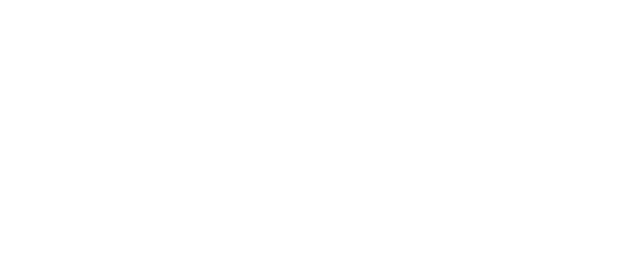
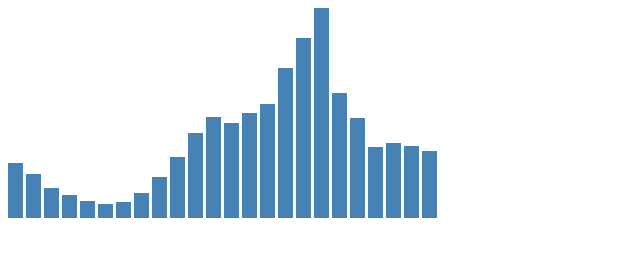
Before and after one commit to kronosGR/D3-practice, a plain HTML site: page 3. BarGraph/index.html in a window 1280 px wide. Shown: the whole page, without its empty margins (0-640 px from the left). Drawn offline with nearby package versions, Linux system fonts and the light colour scheme.

```diff
--- a/3. BarGraph/index.html
+++ b/3. BarGraph/index.html
@@ -10,9 +10,40 @@
 
 <body>
   <script src="https://d3js.org/d3.v7.min.js"></script>
+  <script>
+    const data = [55, 44, 30, 23, 17, 14, 16, 25, 41, 61, 85,
+      101, 95, 105, 114, 150, 180, 210, 125, 100, 71,
+      75, 72, 67
+    ];
 
-  <script>
+    const barWidth = 15;
+    const barPadding = 3;
 
+    const maxValue = d3.max(data)
+
+    // calculate x and y
+    const xloc = (d, i) => i * (barWidth + barPadding);
+    const yloc = (d) => maxValue - d;
+
+    // translator to position each bar
+    const translator = (d, i) => {
+      return `translate(${xloc(d,i)}, ${yloc(d)})`
+    };
+
+    var graphGroup = d3.select('body')
+      .append('svg')
+      .attr('width', '1000')
+      .attr('height', '1000')
+      .append('g');
+
+    const barGroup = graphGroup.selectAll('rect')
+      .data(data)
+      .enter()
+      .append('rect')
+      .attr('fill', 'steelblue')
+      .attr('transform', translator)
+      .attr('width', barWidth)
+      .attr('height', d => d)
   </script>
 </body>
 
```
